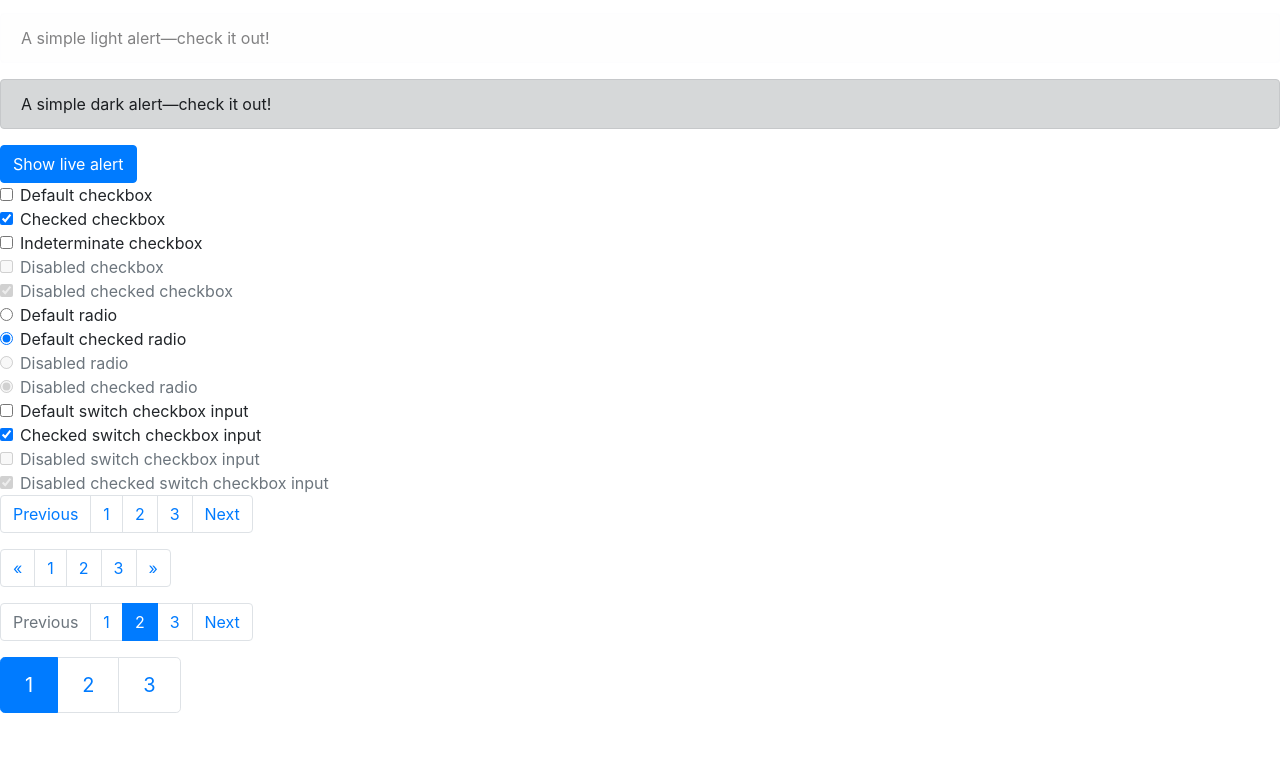
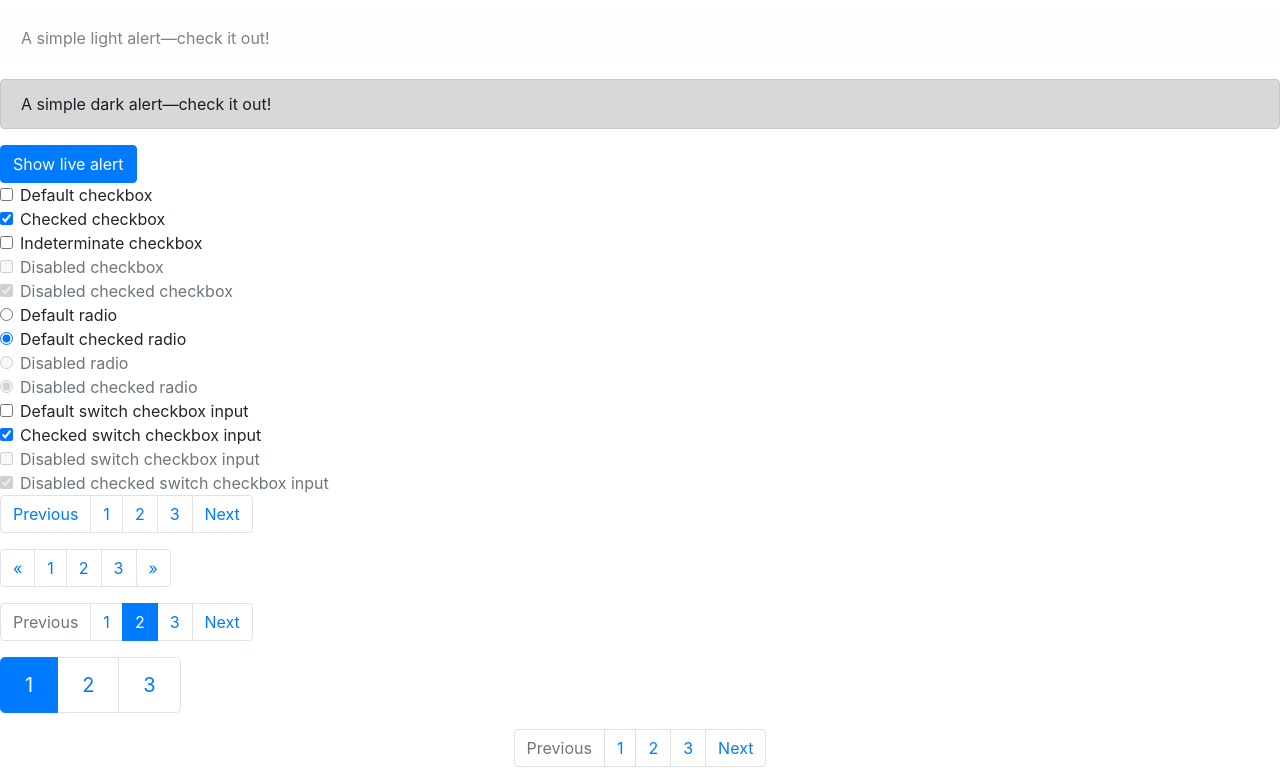
Before and after one commit to janityadav16/Grass-Practice, a plain HTML site: page index.html in a window 1280 px wide. Shown: the part 383-1166 px from the top of the page. Before the commit the page ends 1112 px from the top, so only its background shows below. Drawn offline with nearby package versions, Linux system fonts and the light colour scheme.

Commit message:
grass practice

```diff
--- a/index.html
+++ b/index.html
@@ -167,6 +167,20 @@
             <li class="page-item"><a class="page-link" href="#">3</a></li>
         </ul>
     </nav>
+
+    <nav aria-label="Page navigation example">
+        <ul class="pagination justify-content-center">
+            <li class="page-item disabled">
+                <a class="page-link">Previous</a>
+            </li>
+            <li class="page-item"><a class="page-link" href="#">1</a></li>
+            <li class="page-item"><a class="page-link" href="#">2</a></li>
+            <li class="page-item"><a class="page-link" href="#">3</a></li>
+            <li class="page-item">
+                <a class="page-link" href="#">Next</a>
+            </li>
+        </ul>
+    </nav>
     <script src="https://code.jquery.com/jquery-3.3.1.slim.min.js" integrity="sha384-q8i/X+965DzO0rT7abK41JStQIAqVgRVzpbzo5smXKp4YfRvH+8abtTE1Pi6jizo" crossorigin="anonymous"></script>
     <script src="https://cdnjs.cloudflare.com/ajax/libs/popper.js/1.14.7/umd/popper.min.js" integrity="sha384-UO2eT0CpHqdSJQ6hJty5KVphtPhzWj9WO1clHTMGa3JDZwrnQq4sF86dIHNDz0W1" crossorigin="anonymous"></script>
     <script src="https://stackpath.bootstrapcdn.com/bootstrap/4.3.1/js/bootstrap.min.js" integrity="sha384-JjSmVgyd0p3pXB1rRibZUAYoIIy6OrQ6VrjIEaFf/nJGzIxFDsf4x0xIM+B07jRM" crossorigin="anonymous"></script>
```
